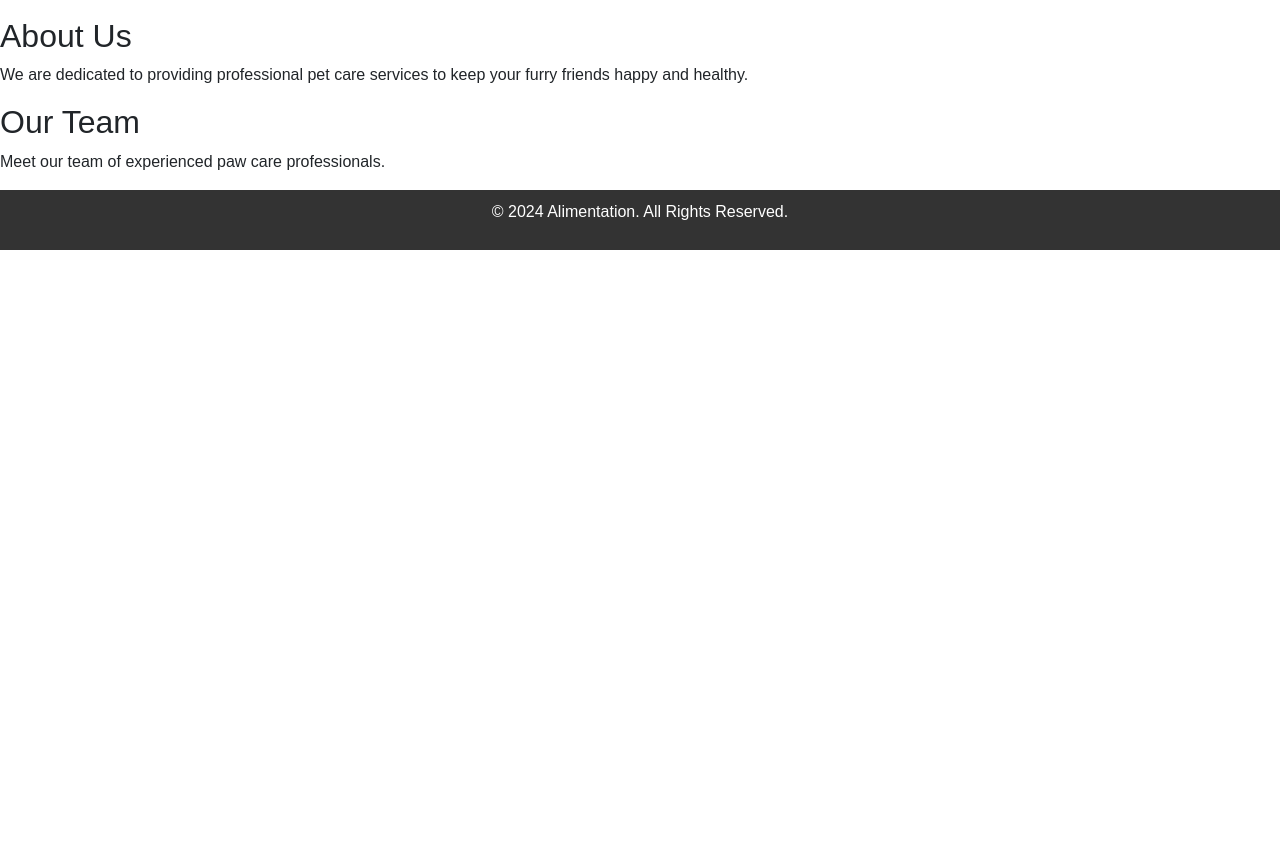
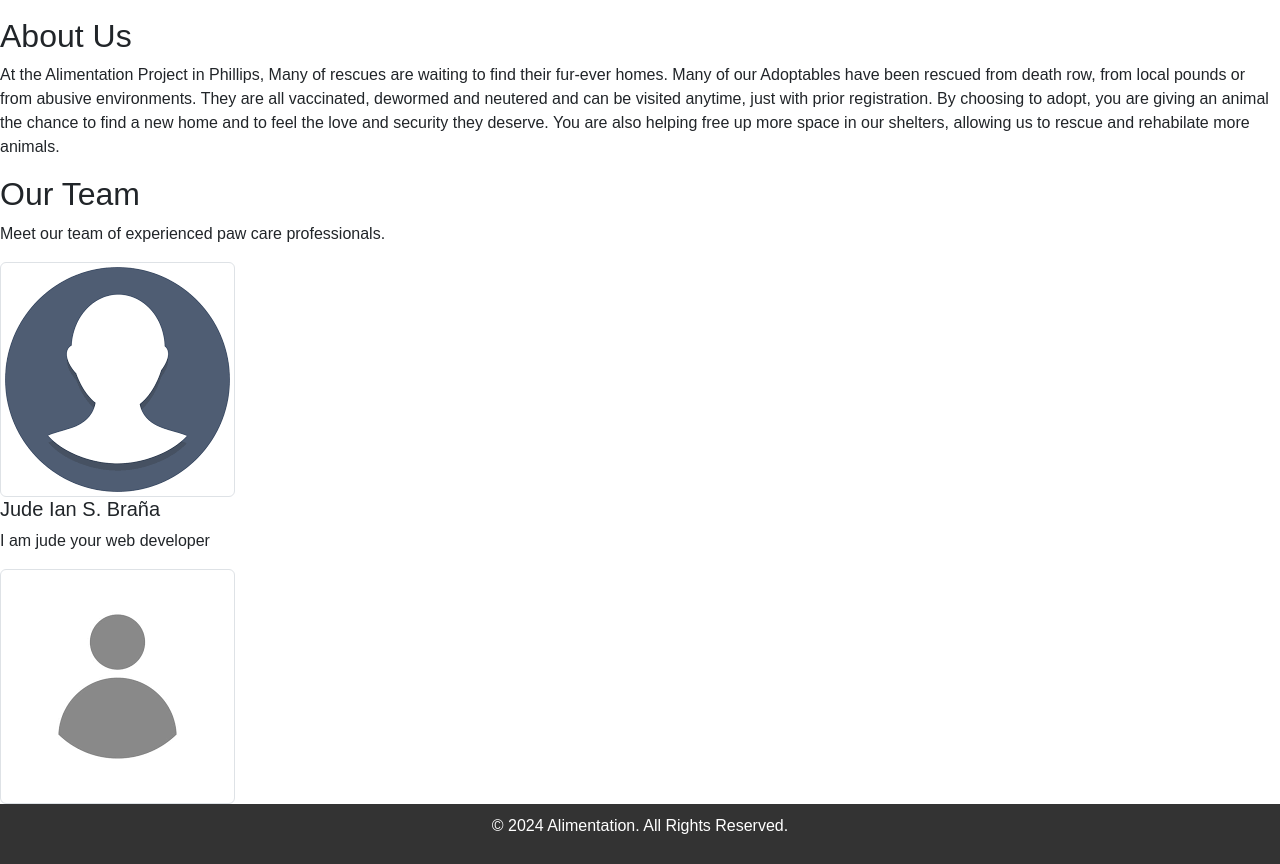
Before and after one commit to elyang1920/Alimentation, a plain HTML site: page index.html in a window 1280 px wide. Shown: the part 1566-2430 px from the top of the page. Before the commit the page ends 1816 px from the top, so only its background shows below. Drawn offline with nearby package versions, Linux system fonts and the light colour scheme.

Commit message:
initail commit for fixing our website

```diff
--- a/index.html
+++ b/index.html
@@ -38,7 +38,7 @@
     </div>
     <div class="carousel-inner">
       <div class="carousel-item active">
-        <img src="./pics/download (1).jpeg" class="d-block w-100" alt="...">
+        <img src="./pics/dog6.jpeg" class="d-block w-100" alt="...">
         <div class="carousel-caption d-none d-md-block">
           <h5>Feeding the Stray dogs</h5>
           <p>Some representative placeholder content for the first slide.</p>
@@ -55,7 +55,7 @@
         <img src="./pics/dog1.avif" class="d-block w-100" alt="...">
         <div class="carousel-caption d-none d-md-block">
           <h5>Adopt a Dog</h5>
-          <p>Some representative placeholder content for the third slide.</p>
+          <p>“Saving one dog will not change the world, but surely for that one dog, the world will change forever.”</p>
         </div>
       </div>
     </div>
@@ -94,13 +94,22 @@
 
   <section id="about" class="about">
     <h2>About Us</h2>
-    <p>We are dedicated to providing professional pet care services to keep your furry friends happy and healthy.</p>
+    <p>At the Alimentation Project in Phillips, Many of rescues are waiting to find their fur-ever homes. Many of our Adoptables have been rescued from death row, from local pounds or from abusive environments. They are all vaccinated, dewormed and neutered and can be visited anytime, just with prior registration.
+
+      By choosing to adopt, you are giving an animal the chance to find a new home and to feel the love and security they deserve. You are also helping free up more space in our shelters, allowing us to rescue and rehabilate more animals.
+    </p>
   </section>
 
 
   <section id="team" class="team">
     <h2>Our Team</h2>
     <p>Meet our team of experienced paw care professionals.</p>
+    <img src="./pics/profile1.png" class="img-thumbnail" alt="...">
+    <h5>Jude Ian S. Braña</h5>
+    <p>I am jude your web developer</p>
+    <img src="./pics/profile2.png" class="img-thumbnail" alt="...">
+
+
   </section>
 
   <footer class="footer">
```
Also changed, not shown: pics/dog4.jpeg (added), pics/dog5.jpeg (added), pics/dog6.jpeg (added), pics/profile1.png (added), pics/profile2.png (added).
